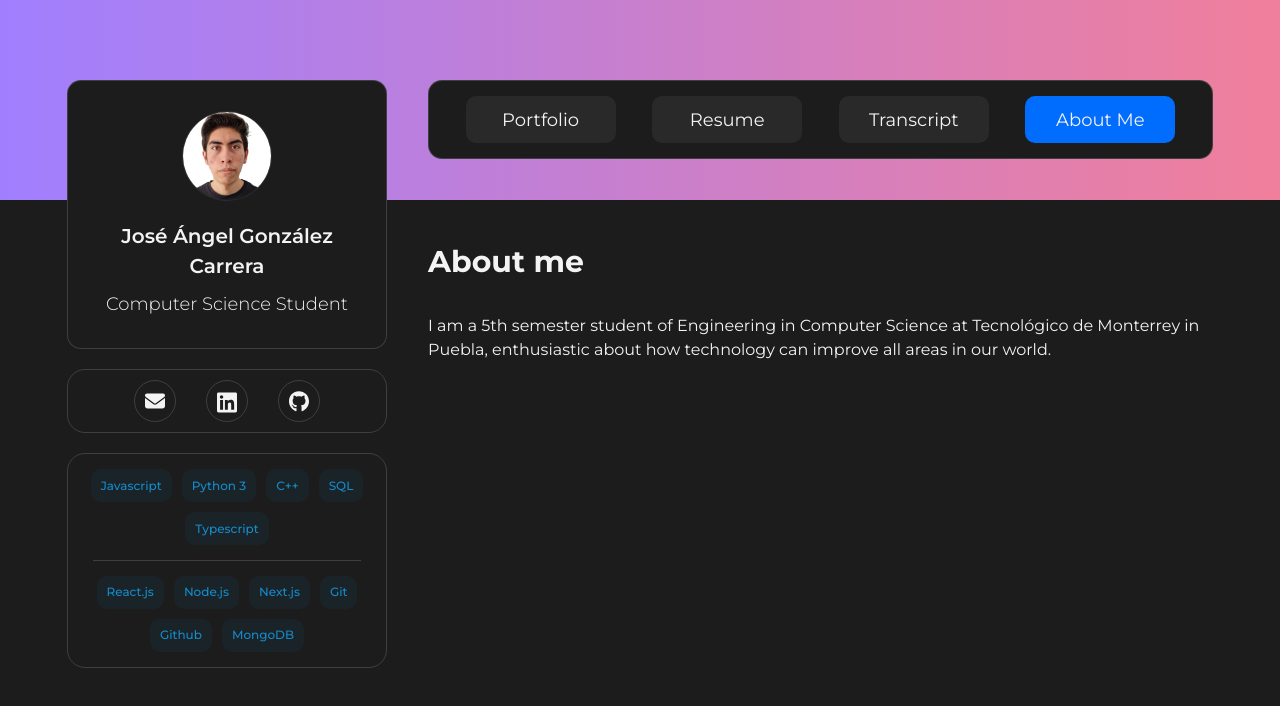
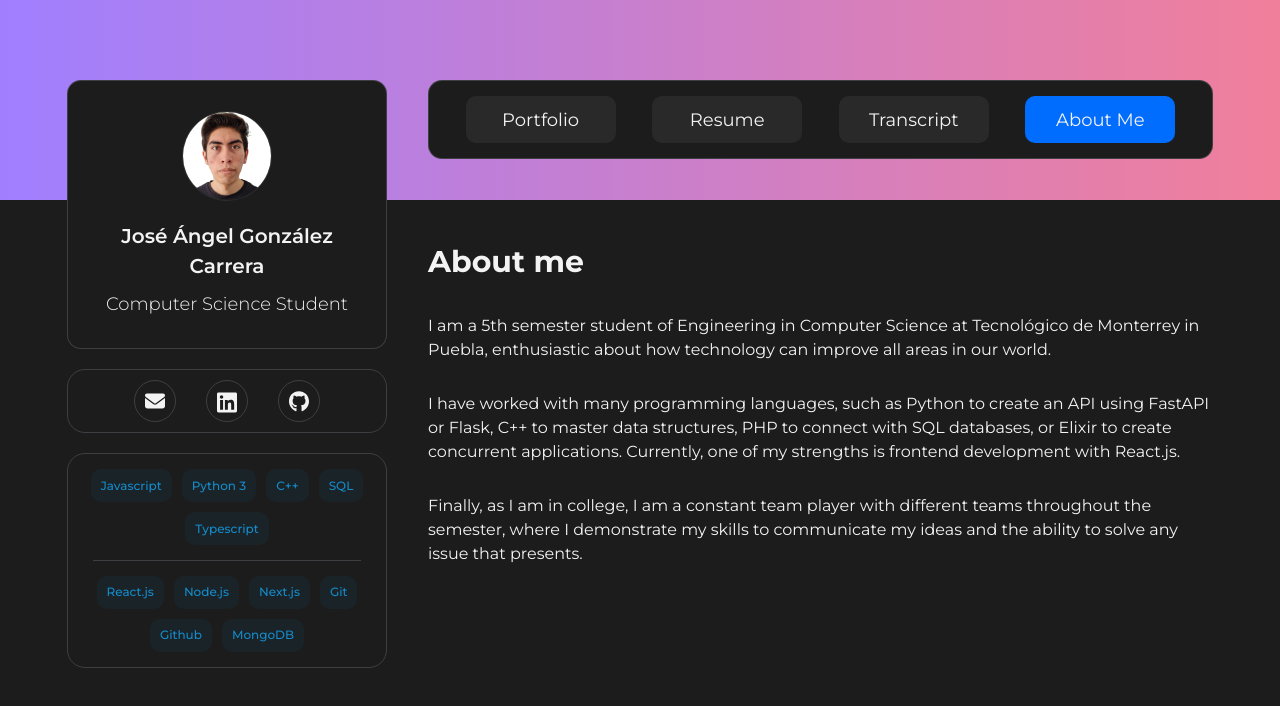
Before and after one commit to JAngelGC/Personal_Website, a React (Create React App) app: page /about-me in a window 1280 px wide. Shown: the top 706 px of the page. Built offline with nearby package versions, Linux system fonts and the light colour scheme.

Commit message:
Updated about me information

```diff
--- a/src/components/about/AboutMe.tsx
+++ b/src/components/about/AboutMe.tsx
@@ -8,6 +8,19 @@ const AboutMe = () => {
         Tecnológico de Monterrey in Puebla, enthusiastic about how technology
         can improve all areas in our world.
       </p>
+
+      <p className={classes["text"]}>
+        I have worked with many programming languages, such as Python to create
+        an API using FastAPI or Flask, C++ to master data structures, PHP to
+        connect with SQL databases, or Elixir to create concurrent applications.
+        Currently, one of my strengths is frontend development with React.js.
+      </p>
+
+      <p className={classes["text"]}>
+        Finally, as I am in college, I am a constant team player with different
+        teams throughout the semester, where I demonstrate my skills to
+        communicate my ideas and the ability to solve any issue that presents.
+      </p>
     </section>
   );
 };
```
